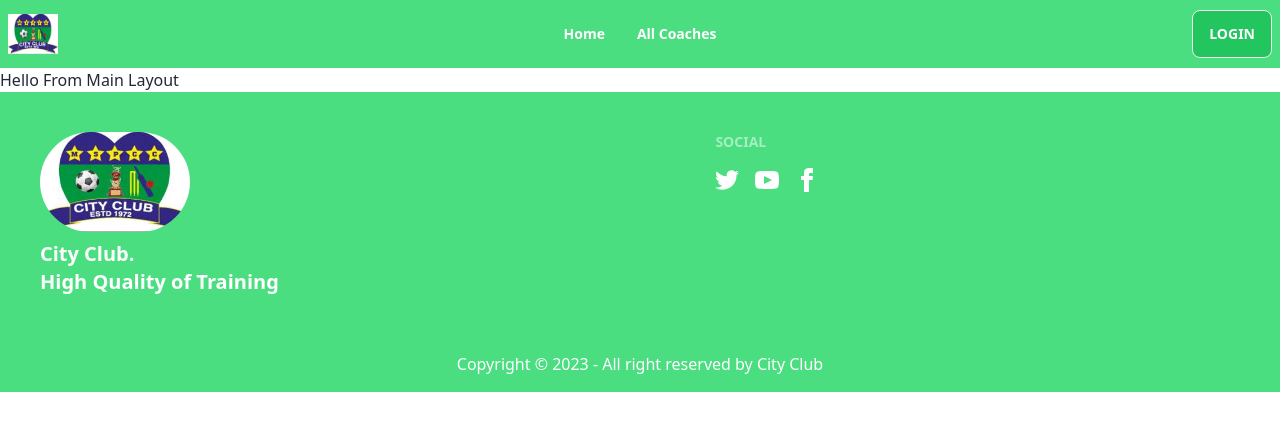
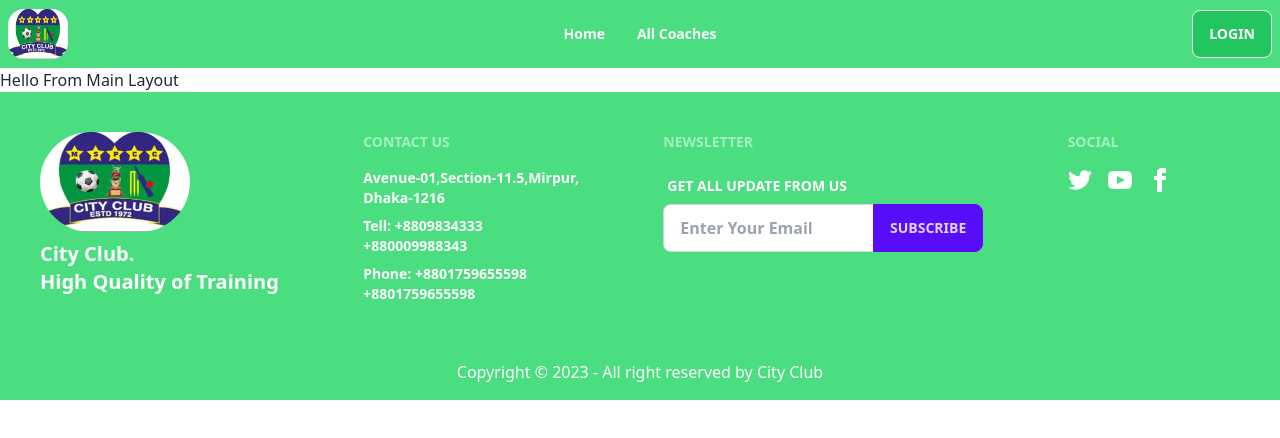
Before and after one commit to SaAbdullah131/City_Club_client, a React (Vite) app: page / in a window 1280 px wide. Shown: the top 438 px of the page. Built offline with nearby package versions, Linux system fonts and the light colour scheme; no server answers.

Commit message:
Error page and provider added

```diff
--- a/package.json
+++ b/package.json
@@ -15,8 +15,10 @@
     "match-sorter": "^6.3.1",
     "react": "^18.2.0",
     "react-dom": "^18.2.0",
+    "react-helmet-async": "^1.3.0",
     "react-router-dom": "^6.12.1",
-    "sort-by": "^1.2.0"
+    "sort-by": "^1.2.0",
+    "swiper": "^9.4.1"
   },
   "devDependencies": {
     "@types/react": "^18.0.37",
--- /dev/null
+++ b/src/Layout/Error.jsx
@@ -0,0 +1,13 @@
+import React from 'react';
+import errorImg from '../assets/city_club_404.gif';
+import { Link } from 'react-router-dom';
+const Error = () => {
+    return (
+        <div className='flex flex-col justify-center items-center'>
+            <img src={errorImg} alt="ErrorPage" />
+            <Link to='/'><button className="btn bg-green-400 text-white">BackToHome</button></Link>
+        </div>
+    );
+};
+
+export default Error;
--- /dev/null
+++ b/src/Pages/AllCoaches/AllCoaches.jsx
@@ -0,0 +1,12 @@
+import React from 'react';
+
+const AllCoaches = () => {
+
+    return (
+            <>
+                <h2>This is All Coaches</h2>
+            </>
+        )
+}
+
+export default AllCoaches;
--- a/src/Home/Home/Home.jsx
+++ b/src/Pages/Home/Home/Home.jsx
@@ -1,7 +1,7 @@
 import React from 'react';
 import { Outlet } from 'react-router-dom';
-import Navbar from '../../Shared/Navbar/Navbar';
-import Footer from '../../Shared/Footer/Footer';
+import Navbar from '../../../Shared/Navbar/Navbar';
+import Footer from '../../../Shared/Footer/Footer';
 
 const Home = () => {
     return (
--- /dev/null
+++ b/src/Pages/Login/Login.jsx
@@ -0,0 +1,11 @@
+import React from 'react';
+
+const Login = () => {
+    return (
+        <div>
+            <h2>This is Login</h2>
+        </div>
+    );
+};
+
+export default Login;
--- /dev/null
+++ b/src/Pages/Register/Register.jsx
@@ -0,0 +1,13 @@
+import React from 'react';
+
+const Register = () => {
+
+    return (
+            <>
+             <h2>Hello From Register</h2>
+            </>
+        )
+
+}
+
+export default Register;
--- a/src/Provider/AuthProvider.jsx
+++ b/src/Provider/AuthProvider.jsx
@@ -9,9 +9,19 @@ const AuthProvider = ({children}) => {
     const [loading,setLoading] = useState(true);
     const [user,setUser] = useState(null);
 
+    // create user
+    const createUser = () => {
+
+    }
+    // login in google
+    const loginGoogle = () => {
+
+    }
     const authInfo = {
         user,
-        loading
+        loading,
+        createUser,
+        loginGoogle
 
     }
     return (
--- a/src/Routes/Routes.jsx
+++ b/src/Routes/Routes.jsx
@@ -2,17 +2,35 @@
 import {
   createBrowserRouter,
 } from "react-router-dom";
-import Home from "../Home/Home/Home";
+
 import MainLayout from "../Layout/MainLayout";
+import Login from '../Pages/Login/Login';
+import Register from '../Pages/Register/Register';
+import Error from "../Layout/Error";
+import Home from "../Pages/Home/Home/Home";
+import AllCoaches from '../Pages/AllCoaches/AllCoaches';
 
 const router = createBrowserRouter([
     {
       path: "/",
-      element: <Home></Home>,
+      element:<Home></Home>,
+      errorElement:<Error></Error>,
       children:[
         {
             path:'/',
             element:<MainLayout></MainLayout>
+        },
+        {
+          path:'login',
+          element:<Login></Login>
+        },
+        {
+          path:'register',
+          element:<Register></Register>
+        },
+        {
+          path:'allcoaches',
+          element:<AllCoaches></AllCoaches>
         }
     ]
     },
--- a/src/Shared/Footer/Footer.jsx
+++ b/src/Shared/Footer/Footer.jsx
@@ -13,6 +13,24 @@ const Footer = () => {
                     <h className='text-xl'>City Club.<br />High Quality of Training</h>
                 </div>
                 <div>
+                    <span className="footer-title">Contact Us</span>
+                    <p>Avenue-01,Section-11.5,Mirpur,<br />Dhaka-1216</p>
+                    <p>Tell: +8809834333 <br /> +880009988343</p>
+                    <p>Phone: +8801759655598 <br /> +8801759655598</p>
+                </div>
+                <div>
+                    <span className="footer-title">Newsletter</span>
+                    <div className="form-control w-80">
+                        <label className="label">
+                            <span className="label-text text-white">GET ALL UPDATE FROM US</span>
+                        </label>
+                        <div className="relative">
+                            <input type="text" placeholder="Enter Your Email" className="input input-bordered w-full pr-16" />
+                            <button className="btn btn-primary absolute top-0 right-0 rounded-l-none">Subscribe</button>
+                        </div>
+                    </div>
+                </div>
+                <div>
                     <span className="footer-title">Social</span>
                     <div className="grid grid-flow-col gap-4">
                         <a><svg xmlns="http://www.w3.org/2000/svg" width="24" height="24" viewBox="0 0 24 24" class="fill-current"><path d="M24 4.557c-.883.392-1.832.656-2.828.775 1.017-.609 1.798-1.574 2.165-2.724-.951.564-2.005.974-3.127 1.195-.897-.957-2.178-1.555-3.594-1.555-3.179 0-5.515 2.966-4.797 6.045-4.091-.205-7.719-2.165-10.148-5.144-1.29 2.213-.669 5.108 1.523 6.574-.806-.026-1.566-.247-2.229-.616-.054 2.281 1.581 4.415 3.949 4.89-.693.188-1.452.232-2.224.084.626 1.956 2.444 3.379 4.6 3.419-2.07 1.623-4.678 2.348-7.29 2.04 2.179 1.397 4.768 2.212 7.548 2.212 9.142 0 14.307-7.721 13.995-14.646.962-.695 1.797-1.562 2.457-2.549z"></path></svg></a>
@@ -22,10 +40,10 @@ const Footer = () => {
                 </div>
             </div>
             <div className="footer-center p-4 bg-green-400 text-base-content">
-                    <div>
-                        <p className='text-white'>Copyright © {year} - All right reserved by City Club</p>
-                    </div>
+                <div>
+                    <p className='text-white'>Copyright © {year} - All right reserved by City Club</p>
                 </div>
+            </div>
         </form>
     );
 };
--- a/src/Shared/Navbar/Navbar.jsx
+++ b/src/Shared/Navbar/Navbar.jsx
@@ -3,13 +3,12 @@ import logo from '../../assets/city_club_logo.jpg';
 import { Link } from 'react-router-dom';
 import { AuthContext } from '../../Provider/AuthProvider';
 
-
 const Navbar = () => {
-    const {user} = useContext(AuthContext);
+    const { user } = useContext(AuthContext);
 
     const navOptions = <>
-        <li><Link>Home</Link></li>
-        <li><Link>All Coaches</Link></li>
+        <li><Link to='/'>Home</Link></li>
+        <li><Link to='/allcoaches'>All Coaches</Link></li>
     </>
     return (
         <div>
@@ -23,7 +22,7 @@ const Navbar = () => {
                             {navOptions}
                         </ul>
                     </div>
-                    <img className='w-[50px] h-[40px]' src={logo} alt="city club logo" />
+                    <img className='w-[60px] h-[50px] rounded-2xl' src={logo} alt="city club logo" />
                 </div>
                 <div className="navbar-center hidden lg:flex">
                     <ul className="menu menu-horizontal px-1">
@@ -33,8 +32,12 @@ const Navbar = () => {
                 <div className="navbar-end">
                     {
                         user ?
-                        <button className='btn bg-green-500 text-white uppercase'>LogOut</button>:
-                        <button className='btn bg-green-500 text-white uppercase'>Login</button>
+                            <Link to='/'>
+                                <button className='btn bg-green-500 text-white uppercase'>LogOut</button>
+                            </Link> :
+                            <Link to='/login'>
+                            <button className='btn bg-green-500 text-white uppercase'>Login</button>
+                            </Link>
                     }
                 </div>
             </div>
```
Also changed, not shown: 2 other files (tests, documents, lock files or other folders).
